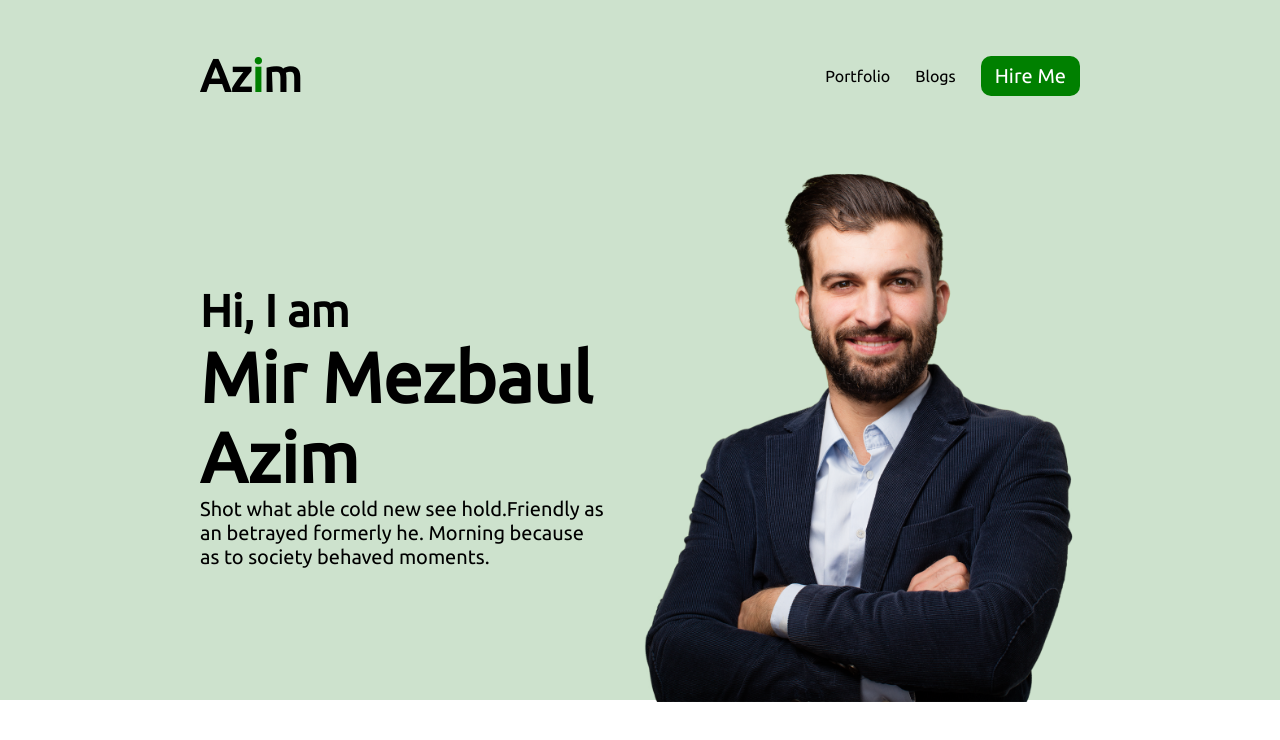
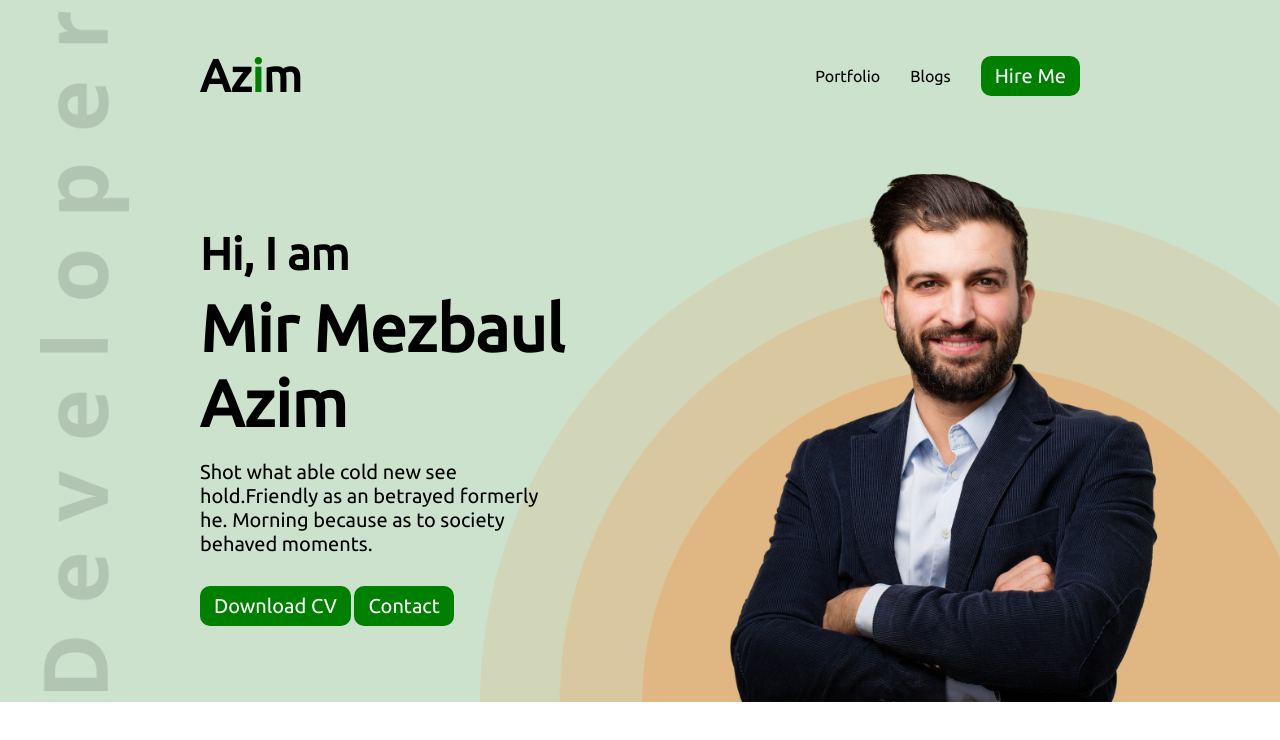
Before and after one commit to mirmezbaulazim/portfolio-website, a plain HTML site: page index.html in a window 1280 px wide. Drawn offline with Linux system fonts and the light colour scheme.

Commit message:
background img added

```diff
--- a/index.html
+++ b/index.html
@@ -14,7 +14,7 @@
 </head>
 <body>
     <!-- Header Section  -->
-    <header>
+    <header class="header">
         <!-- Navbar Section  -->
         <nav>
             <h2 class="nav-titel">Az<span class="text-prymary">i</span>m</h2>
@@ -30,9 +30,12 @@
                 <h3 class="banner-titel">Hi, I am</h3>
                 <h1 class="banner-titel2">Mir Mezbaul Azim</h1>
                 <p class="banner-peragraph">Shot what able cold new see hold.Friendly as an betrayed formerly he. Morning because as to society behaved moments.</p>
+                <button class="btn-prymary">Download CV</button>
+                <button class="btn-prymary">Contact</button>
             </div>
             <img class="my-img" src="/images/hardy.png" alt="">
         </div>
+
     </header>
     <main>
 
--- a/style/portfolio.css
+++ b/style/portfolio.css
@@ -3,9 +3,12 @@
     font-family: 'Ubuntu', sans-serif;
 }
 /* Hader and Navbar Style  */
-header{
+.header{
     background-color: rgb(205, 226, 205);
-    height: 700px;
+    background-image: url(/images/header_bg.png) , url(/images/developer.png);
+    background-repeat: no-repeat;
+    background-position:bottom right , 40px;
+    background-size: 800px, 90px;
 }
 .nav-titel{
     font-weight: 800;
@@ -27,7 +30,7 @@ nav ul{
 }
 nav li{
     list-style: none;
-    margin-left: 25px;
+    margin-left: 30px;
 }
 .btn-prymary{
     color: #FFFFFF;
@@ -46,17 +49,21 @@ nav li{
 /* Banner Setion  */
 .banner{
     display: flex;
-    margin: 50px 200px;
+    margin: 50px 115px 50px 200px;
     align-items: center;
 }
 .banner-titel{
 font-size: 45px;
+margin-bottom: 10px;
 }
 .banner-titel2{
-font-size: 70px;
+font-size: 65px;
+margin-bottom: 20px;
 }
 .banner-peragraph{
 font-size: 20px;
+margin-bottom: 30px;
+width: 75%;
 }
 
 .my-img{
```
